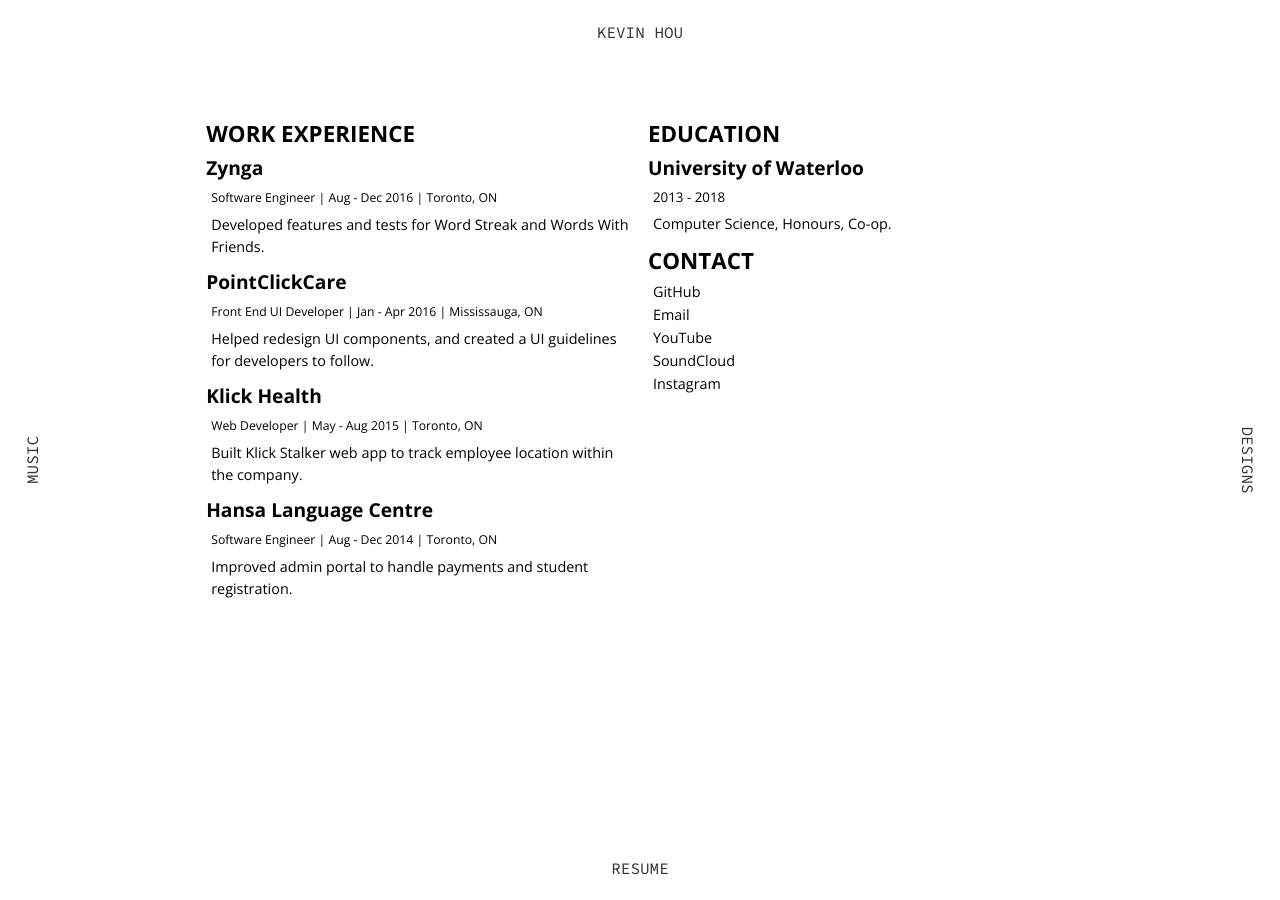
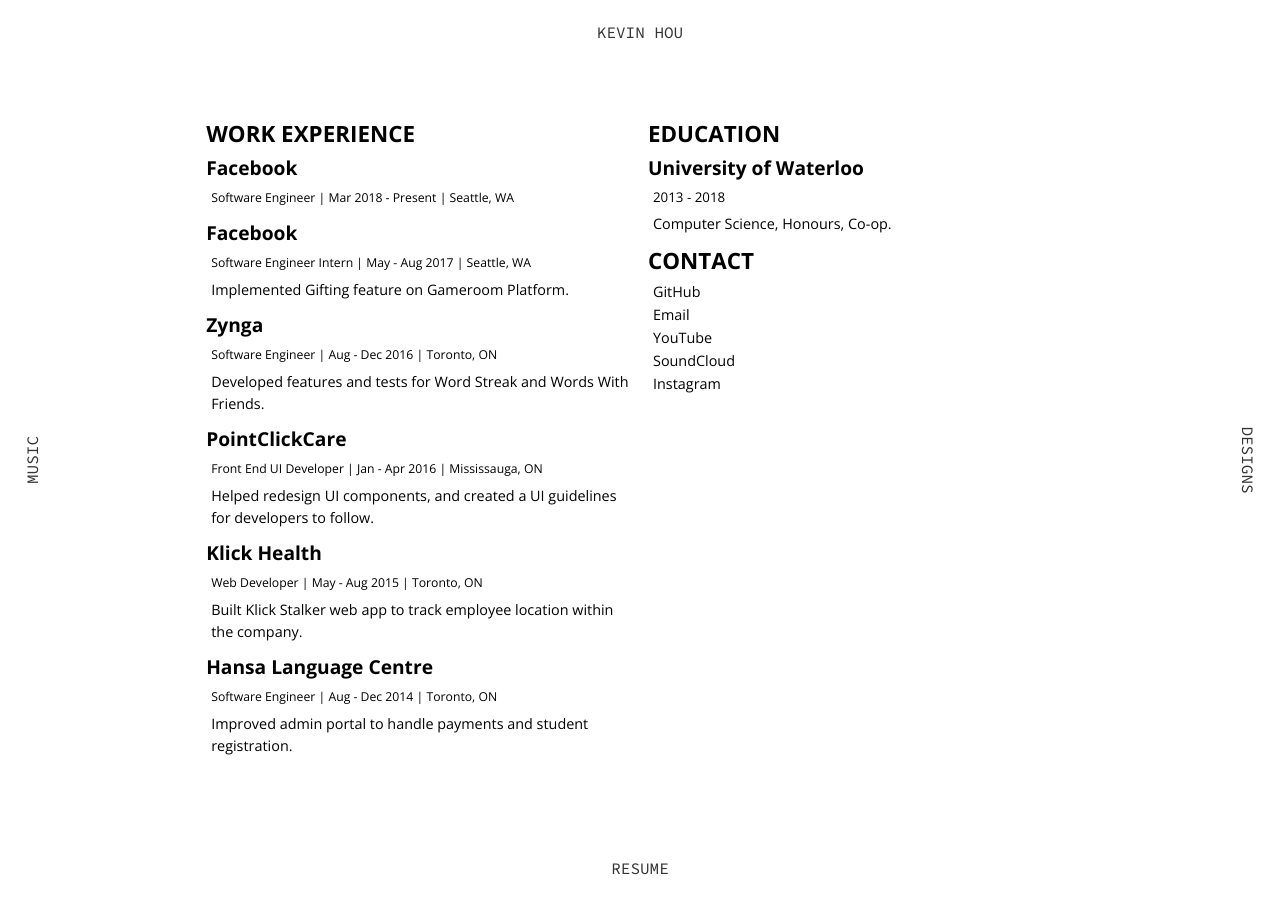
Before and after one commit to kevhou/kevhou.github.io, a Jekyll site: the page built from resume/index.html, in a window 1280 px wide. Built offline with Jekyll 4.4.1, drawn with Linux system fonts in a browser that asks for light colours.

Commit message:
Update index.html

```diff
--- a/resume/index.html
+++ b/resume/index.html
@@ -7,6 +7,17 @@
   <div class="row">
     <div class="col-xs-12 col-sm-6">
       <h1>WORK EXPERIENCE</h1>
+
+      <div class="block">
+        <h2>Facebook</h2>
+        <p><small>Software Engineer | Mar 2018 - Present | Seattle, WA</small></p>
+      </div>
+
+      <div class="block">
+        <h2>Facebook</h2>
+        <p><small>Software Engineer Intern | May - Aug 2017 | Seattle, WA</small></p>
+        <p>Implemented Gifting feature on Gameroom Platform.</p>
+      </div>
 
       <div class="block">
         <h2>Zynga</h2>
```
